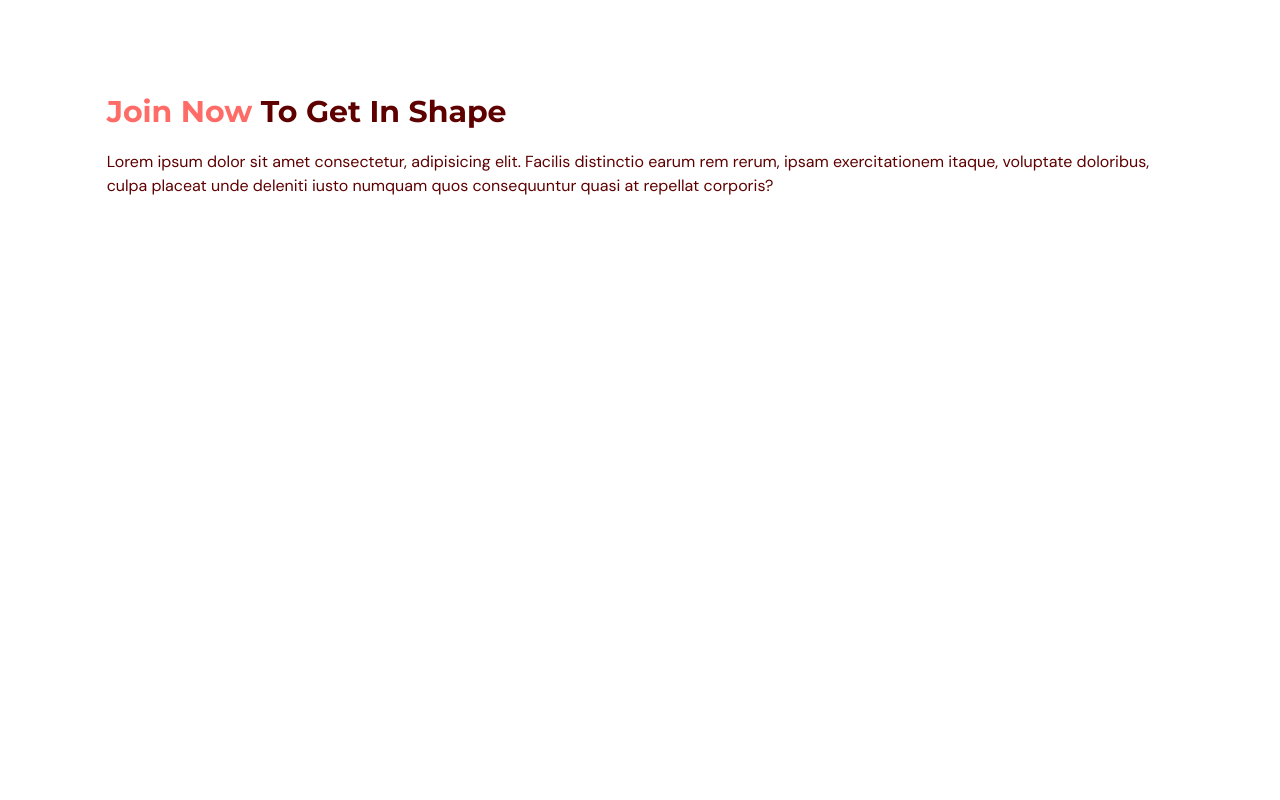
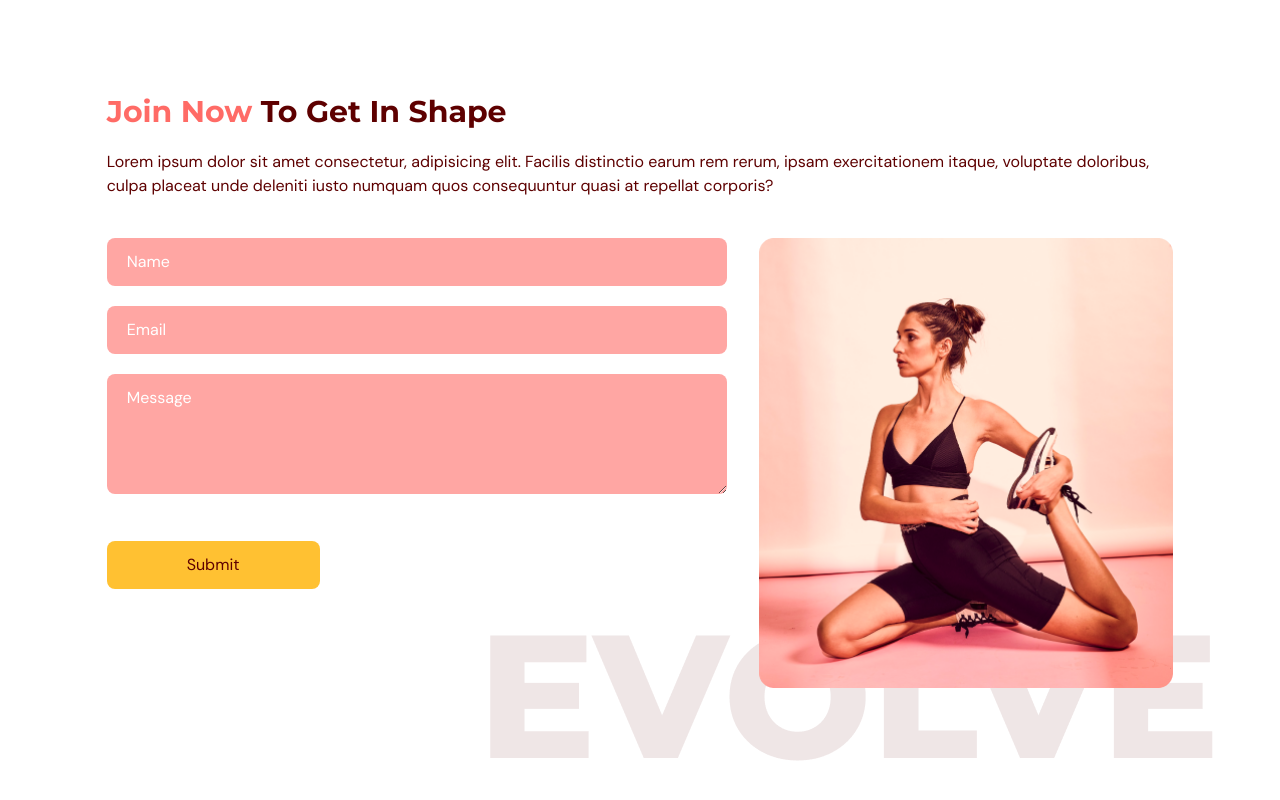
Before and after one commit to pulsar1812/react-ts-gym, a React (Vite) app: page / in a window 1280 px wide. Shown: the part 3048-3848 px from the top of the page. Before the commit the page ends 3438 px from the top, so only its background shows below. Built offline with nearby package versions, Linux system fonts and the light colour scheme.

Commit message:
Finish Contact section

```diff
--- a/src/scenes/contact/index.tsx
+++ b/src/scenes/contact/index.tsx
@@ -10,6 +10,9 @@
 };
 
 export default function Contact({ setSelectedPage }: Props) {
+  const inputStyles = `mb-5 w-full rounded-lg bg-primary-300
+    px-5 py-3 placeholder-white`;
+
   const {
     register,
     trigger,
@@ -70,8 +73,86 @@
               target="_blank"
               onSubmit={handleSubmit}
             >
-              <input />
+              <input
+                type="text"
+                placeholder="Name"
+                {...register("name", {
+                  required: true,
+                  maxLength: 100,
+                })}
+                className={inputStyles}
+              />
+              {errors.name && (
+                <p className="mt-1 text-primary-500">
+                  {errors.name.type === "required" && "This field is required."}
+                  {errors.name.type === "maxLength" &&
+                    "Max length is 100 characters."}
+                </p>
+              )}
+
+              <input
+                type="email"
+                placeholder="Email"
+                {...register("email", {
+                  required: true,
+                  pattern: /^[A-Z0-9._%+-]+@[A-Z0-9.-]+\.[A-Z]{2,}$/i,
+                })}
+                className={inputStyles}
+              />
+              {errors.email && (
+                <p className="mt-1 text-primary-500">
+                  {errors.email.type === "required" &&
+                    "This field is required."}
+                  {errors.email.type === "pattern" && "Invalid email address."}
+                </p>
+              )}
+
+              <textarea
+                rows={4}
+                cols={50}
+                placeholder="Message"
+                {...register("message", {
+                  required: true,
+                  maxLength: 2000,
+                })}
+                className={inputStyles}
+              />
+              {errors.message && (
+                <p className="mt-1 text-primary-500">
+                  {errors.message.type === "required" &&
+                    "This field is required."}
+                  {errors.message.type === "maxLength" &&
+                    "Max length is 2000 characters."}
+                </p>
+              )}
+
+              <button
+                type="submit"
+                className="mt-5 rounded-lg bg-secondary-500 px-20 py-3 transition duration-500 hover:text-white"
+              >
+                Submit
+              </button>
             </form>
+          </motion.div>
+
+          <motion.div
+            initial="hidden"
+            whileInView="visible"
+            viewport={{ once: true, amount: 0.5 }}
+            transition={{ delay: 0.2, duration: 0.5 }}
+            variants={{
+              hidden: { opacity: 0, y: 50 },
+              visible: { opacity: 1, y: 0 },
+            }}
+            className="relative mt-16 basis-2/5 md:mt-0"
+          >
+            <div className="w-full before:absolute before:-bottom-20 before:-right-10 before:z-[-1] md:before:content-evolvetext">
+              <img
+                src={ContactUsPageGraphic}
+                alt="contact us"
+                className="w-full"
+              />
+            </div>
           </motion.div>
         </div>
       </motion.div>
```
